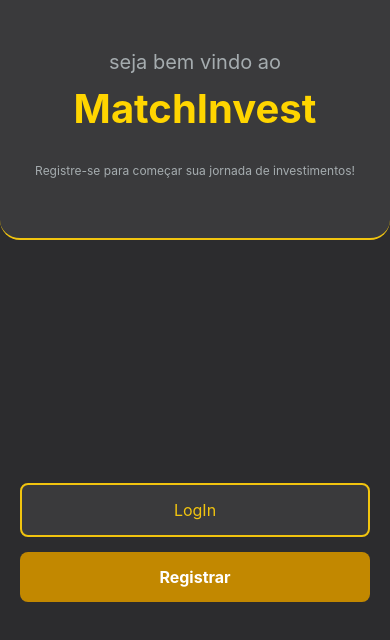
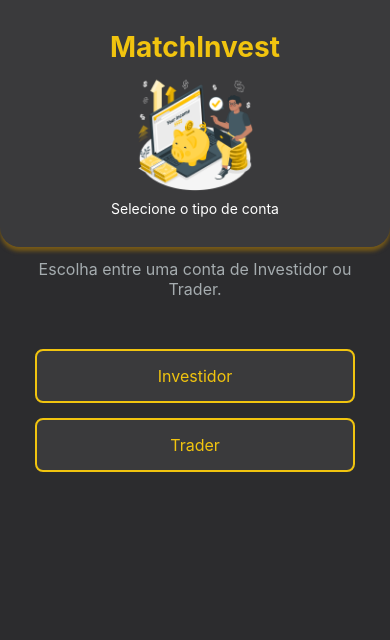
Before and after one commit to enzoolu/MatchInvest-FrontEnd, a React Native app: screen /AccountType in a window 390 px wide. Shown: the top 640 px of the page. Built offline with nearby package versions, Linux system fonts and the light colour scheme.

Commit message:
Create AccountType screen

```diff
--- a/App.tsx
+++ b/App.tsx
@@ -1,9 +1,10 @@
-import 'react-native-gesture-handler';
-import { NavigationContainer } from '@react-navigation/native';
-import { createNativeStackNavigator } from '@react-navigation/native-stack';
-import Welcome from './src/screens/Welcome';
-import Register from './src/screens/Register';
-import Login from './src/screens/Login';
+import "react-native-gesture-handler";
+import { NavigationContainer } from "@react-navigation/native";
+import { createNativeStackNavigator } from "@react-navigation/native-stack";
+import Welcome from "./src/screens/Welcome";
+import Register from "./src/screens/Register";
+import Login from "./src/screens/Login";
+import AccountType from "./src/screens/AccountType";
 
 const Stack = createNativeStackNavigator();
 
@@ -11,6 +12,7 @@ export default function App() {
   return (
     <NavigationContainer>
       <Stack.Navigator screenOptions={{ headerShown: false }}>
+        <Stack.Screen name="AccountType" component={AccountType} />
         <Stack.Screen name="Welcome" component={Welcome} />
         <Stack.Screen name="Register" component={Register} />
         <Stack.Screen name="Login" component={Login} />
--- a/src/navigation/index.tsx
+++ b/src/navigation/index.tsx
@@ -2,12 +2,14 @@ import { createNativeStackNavigator } from "@react-navigation/native-stack";
 import Welcome from "../screens/Welcome";
 import Register from "../screens/Register";
 import Login from "../screens/Login";
+import AccountType from "../screens/AccountType";
 
 const Stack = createNativeStackNavigator();
 
 export function Routes() {
   return (
     <Stack.Navigator screenOptions={{ headerShown: false }}>
+      <Stack.Screen name="AccountType" component={AccountType} />
       <Stack.Screen name="Welcome" component={Welcome} />
       <Stack.Screen name="Register" component={Register} />
       <Stack.Screen name="Login" component={Login} />
--- /dev/null
+++ b/src/screens/AccountType/index.tsx
@@ -0,0 +1,26 @@
+import { Text, View } from "react-native";
+import { useNavigation } from "@react-navigation/native";
+import { Header } from "../../components/Header";
+import { styles } from "./styles";
+import { Button, ButtonText } from "../Welcome/styles";
+
+export default function AccountType() {
+  const navigation = useNavigation();
+
+  return (
+    <View style={styles.backgroundView}>
+      <Header subtitle="Selecione o tipo de conta" />
+      <View style={styles.screenContainer}>
+        <Text style={styles.styledText}>
+          Escolha entre uma conta de Investidor ou Trader.
+        </Text>
+        <Button>
+          <ButtonText>Investidor</ButtonText>
+        </Button>
+        <Button>
+          <ButtonText>Trader</ButtonText>
+        </Button>
+      </View>
+    </View>
+  );
+}
--- /dev/null
+++ b/src/screens/AccountType/styles.ts
@@ -0,0 +1,22 @@
+import { StyleSheet } from "react-native";
+
+export const styles = StyleSheet.create({
+  backgroundView: {
+    display: "flex",
+    alignItems: "center",
+    backgroundColor: "#2C2C2E",
+    height: "100%",
+  },
+  screenContainer: {
+    width: "100%",
+    paddingHorizontal: 35,
+  },
+
+  styledText: {
+    fontSize: 16,
+    color: "#A5ACAF",
+    marginTop: 12,
+    textAlign: "center",
+    marginBottom: 50,
+  },
+});
--- a/src/screens/Login/index.tsx
+++ b/src/screens/Login/index.tsx
@@ -1,6 +1,6 @@
-import React, { useState, useCallback } from 'react';
-import { Alert } from 'react-native';
-import { useFocusEffect, useNavigation } from '@react-navigation/native';
+import React, { useState, useCallback } from "react";
+import { Alert } from "react-native";
+import { useFocusEffect, useNavigation } from "@react-navigation/native";
 import {
   Container,
   FormArea,
@@ -9,31 +9,31 @@ import {
   LinkArea,
   TextLink,
   TextNormal,
-} from './styles';
-import CustomButton from '../../components/CustomButton';
-import { Header } from '../../components/Header';
+} from "./styles";
+import CustomButton from "../../components/CustomButton";
+import { Header } from "../../components/Header";
 
 export default function Login() {
   const navigation = useNavigation();
 
-  const [email, setEmail] = useState('');
-  const [password, setPassword] = useState('');
+  const [email, setEmail] = useState("");
+  const [password, setPassword] = useState("");
 
   useFocusEffect(
     useCallback(() => {
-      setEmail('');
-      setPassword('');
+      setEmail("");
+      setPassword("");
     }, [])
   );
 
   const handleLogin = () => {
     if (!email || !password) {
-      Alert.alert('Erro', 'Preencha todos os campos');
-      return;
+      Alert.alert("Erro", "Preencha todos os campos");
+      return navigation.navigate("AccountType" as never);
     }
 
-    Alert.alert('Sucesso', 'Login realizado com sucesso!');
-    navigation.navigate('Welcome' as never);
+    Alert.alert("Sucesso", "Login realizado com sucesso!");
+    navigation.navigate("Welcome" as never);
   };
 
   return (
@@ -69,7 +69,7 @@ export default function Login() {
 
         <LinkArea>
           <TextNormal>Não tem uma conta? </TextNormal>
-          <TextLink onPress={() => navigation.navigate('Register' as never)}>
+          <TextLink onPress={() => navigation.navigate("Register" as never)}>
             Cadastre-se
           </TextLink>
         </LinkArea>
```
